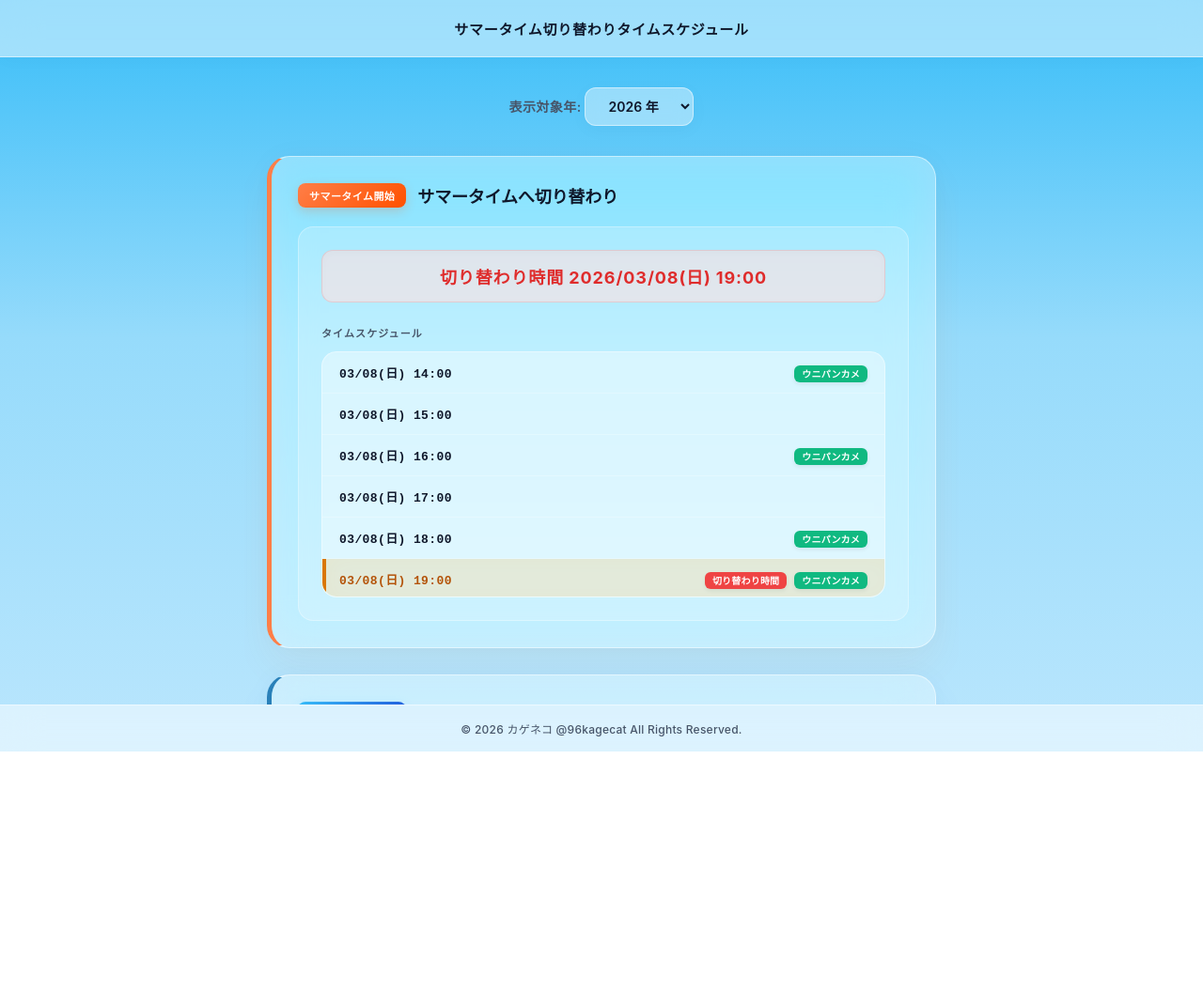
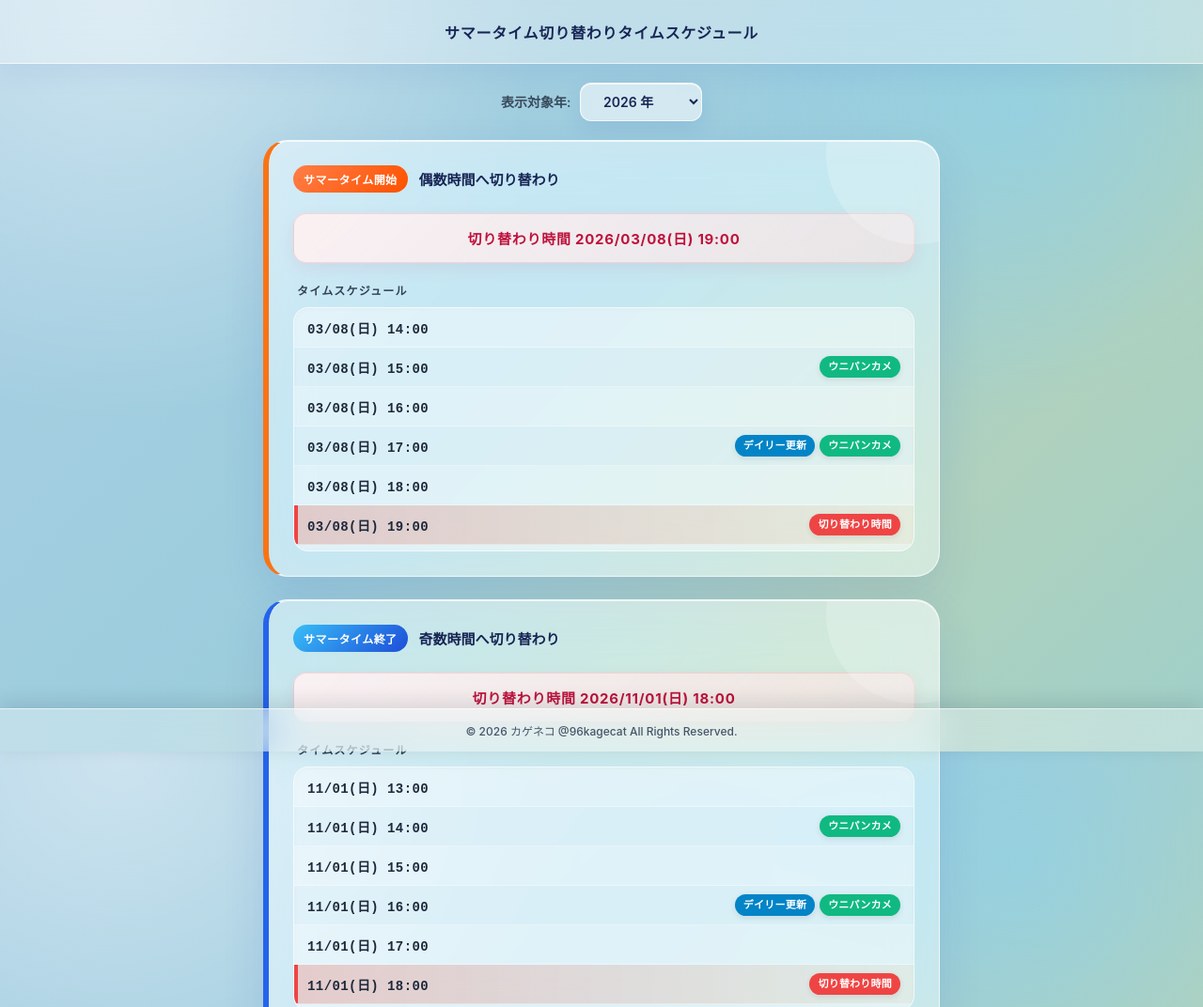
Before and after one commit to 96kagecat/daylight_saving_time_schedule, a plain HTML site: page index.htm in a window 1280 px wide. Shown: the top 1072 px of the page at 94% size. Before the commit the page ends 800 px from the top, so only its background shows below. Drawn offline with Linux system fonts and the light colour scheme.

Commit message:
Refactor CSS styles and update HTML structure

```diff
--- a/index.htm
+++ b/index.htm
@@ -15,269 +15,307 @@
   <title>サマータイム切り替わりタイムスケジュール</title>
    <style>
     :root {
-      --bg-gradient: linear-gradient(180deg, #38bdf8 0%, #96dbfb 45%, #bae6fd 100%);
+      --bg-gradient:
+        radial-gradient(
+          circle at 10% 0%,
+          rgba(255, 255, 255, 0.426),
+          transparent 32%
+        ),
+        linear-gradient(
+          135deg,
+        #a9cfe4 0%,
+        #9ccddd 45%,
+        #afd1bd 75%,
+        #9fcfc9 100%
+        );
 
-      --accent-spring: #ff7e47;
-      --accent-fallback: #2980b9;
+      --text-main: #172554;
+      --text-muted: #475569;
+      --card-bg: rgba(255, 255, 255, 0.42);
+      --card-border: rgba(255, 255, 255, 0.7);
+      --accent-spring: #f97316;
+      --accent-fallback: #2563eb;
+    }
 
-      --text-main: #0f172a;
-      --text-muted: #475569;
-
-      --card-bg: rgba(255, 255, 255, 0.35);
-      --card-border: rgba(255, 255, 255, 0.5);
+    * {
+      box-sizing: border-box;
     }
 
     body {
-      font-family: 'Geist', 'Noto Sans JP', -apple-system, BlinkMacSystemFont, sans-serif;
-      background: var(--bg-gradient);
-      background-attachment: fixed;
-      color: var(--text-main);
-      padding: 0;
+      min-height: 100dvh;
       margin: 0;
+      overflow-x: hidden;
+      overflow-y: auto;
       display: flex;
       flex-direction: column;
-      height: 100dvh;
-      overflow: hidden;
-      box-sizing: border-box;
+      color: var(--text-main);
+      font-family: 'Geist', 'Noto Sans JP', -apple-system,
+        BlinkMacSystemFont, sans-serif;
+      background:
+        radial-gradient(
+          circle at 85% 15%,
+          rgba(125, 211, 252, 0.35),
+          transparent 25%
+        ),
+        var(--bg-gradient);
+      background-attachment: fixed;
       -webkit-font-smoothing: antialiased;
     }
+
     header {
-        background-color: rgba(255, 255, 255, 0.5);
+      display: flex;
+      flex-shrink: 0;
+      align-items: center;
+      justify-content: center;
+      height: 68px;
+      padding: 0 20px;
+      color: var(--text-main);
+      font-size: 16px;
+      font-weight: 700;
+      letter-spacing: 0.05em;
+      text-align: center;
+      background: rgba(255, 255, 255, 0.34);
+      border-bottom: 1px solid rgba(255, 255, 255, 0.65);
+      box-shadow: 0 8px 30px rgba(30, 64, 175, 0.08);
       backdrop-filter: blur(20px);
       -webkit-backdrop-filter: blur(20px);
-        height: 60px;
-        display: flex;
-        align-items: center;
-        justify-content: center;
-        font-weight: 700;
-        font-size: 15px;
-        color: var(--text-main);
-        border-bottom: 1px solid var(--card-border);
-        box-shadow: 0 4px 20px rgba(0, 0, 0, 0.02);
-        z-index: 1000;
-        flex-shrink: 0;
-        letter-spacing: 0.05em;
     }
+
     .container {
-      flex: 1;
-      overflow-y: auto;
-      padding: 32px 24px;
-      margin: 0 auto;
       width: 100%;
             max-width: 760px;
-      box-sizing: border-box;
-    }
-    .container::-webkit-scrollbar {
-      display: none;
+      flex: 0 0 auto;
+      margin: 0 auto;
+      padding: 20px 20px 48px;
+      overflow: visible;
     }
 
     .year-selector {
-      text-align: center;
-      margin-bottom: 32px;
-      font-size: 14px;
-      color: var(--text-muted);
-      font-weight: 600;
-      letter-spacing: 0.03em;
-    }
-    select {
-      padding: 10px 20px;
+      margin-bottom: 20px;
+      color: rgba(30, 41, 59, 0.8);
       font-size: 14px;
       font-weight: 600;
+      text-align: center;
+    }
+
+    select {
+      min-width: 130px;
+      margin-left: 6px;
+      padding: 10px 20px;
       color: var(--text-main);
+      font-family: inherit;
+      font-size: 14px;
+      font-weight: 600;
+      background: rgba(255, 255, 255, 0.55);
+      border: 1px solid rgba(255, 255, 255, 0.75);
       border-radius: 12px;
-      border: 1px solid rgba(255, 255, 255, 0.5);
-      background-color: rgba(255, 255, 255, 0.4);
+      outline: none;
+      box-shadow:
+        0 8px 24px rgba(30, 64, 175, 0.1),
+        inset 0 1px 1px rgba(255, 255, 255, 0.8);
       backdrop-filter: blur(10px);
       -webkit-backdrop-filter: blur(10px);
-      box-shadow: 0 4px 20px rgba(0, 0, 0, 0.03);
-      outline: none;
-      cursor: pointer;
-      transition: all 0.3s cubic-bezier(0.4, 0, 0.2, 1);
-      font-family: inherit;
     }
+
     select:focus {
-      border-color: rgba(255, 255, 255, 0.8);
-      background-color: rgba(255, 255, 255, 0.6);
+      background: rgba(255, 255, 255, 0.7);
+      border-color: rgba(255, 255, 255, 0.9);
       box-shadow: 0 0 0 4px rgba(255, 255, 255, 0.2);
     }
 
     .card {
-      background: var(--card-bg);
+      position: relative;
+      overflow: hidden;
+      padding: 26px;
+      margin-bottom: 24px;
+      background: rgba(255, 255, 255, 0.485);
+      border: 1px solid rgba(255, 255, 255, 0.7);
+      border-left: 6px solid var(--accent-spring);
+      border-radius: 26px;
+      box-shadow:
+        0 18px 45px rgba(30, 64, 175, 0.12),
+        inset 0 1px 0 rgba(255, 255, 255, 0.75);
       backdrop-filter: blur(24px) saturate(140%);
       -webkit-backdrop-filter: blur(24px) saturate(140%);
-      border: 1px solid var(--card-border);
-      border-left: 5px solid var(--accent-spring);
-      padding: 28px;
-      margin-bottom: 28px;
-      border-radius: 24px;
-      box-shadow: 0 20px 40px rgba(15, 23, 42, 0.06), inset 0 1px 1px rgba(255, 255, 255, 0.3);
-      box-sizing: border-box;
-      transition: transform 0.3s ease;
     }
+
     .card.spring {
       border-left-color: var(--accent-spring);
-      box-shadow: 0 20px 40px rgba(230, 126, 34, 0.06), 0 0 30px rgba(15, 23, 42, 0.03);
     }
+
     .card.color-back {
       border-left-color: var(--accent-fallback);
-      box-shadow: 0 20px 40px rgba(37, 99, 235, 0.06), 0 0 30px rgba(15, 23, 42, 0.03);
     }
+
+    .card::before {
+      position: absolute;
+      top: -80px;
+      right: -70px;
+      width: 190px;
+      height: 190px;
+      border-radius: 50%;
+      background: rgba(255, 255, 255, 0.2);
+      content: '';
+      pointer-events: none;
+    }
+
     .card-title {
-      font-weight: 600;
-      font-size: 18px;
-      color: var(--text-main);
-      margin-bottom: 20px;
+      position: relative;
+      z-index: 1;
       display: flex;
+      flex-wrap: wrap;
       align-items: center;
       gap: 12px;
-      letter-spacing: -0.01em;
+      margin-bottom: 22px;
+      font-size: 15px;
+      font-weight: 600;
     }
+
     .badge {
-      font-size: 11px;
+      padding: 6px 11px;
+      color: #fff;
+      font-size: 12px;
       font-weight: 700;
-      padding: 5px 12px;
-      border-radius: 8px;
-      color: #ffffff;
       letter-spacing: 0.04em;
-      text-transform: uppercase;
+      border-radius: 999px;
     }
+
     .badge.start {
       background: linear-gradient(135deg, #ff7e47, #ff5100);
-      box-shadow: 0 4px 12px rgba(255, 81, 0, 0.2);
     }
+
     .badge.end {
       background: linear-gradient(135deg, #38bdf8, #1d4ed8);
-      box-shadow: 0 4px 12px rgba(56, 189, 248, 0.2);
     }
 
-    .time-fullwidth {
-      width: 100%;
-    }
-    .time-item {
-      background: rgba(255, 255, 255, 0.2);
-      padding: 24px;
-      border-radius: 16px;
-      border: 1px solid rgba(255, 255, 255, 0.3);
-      box-sizing: border-box;
-    }
     .time-value {
-      font-size: 18px;
+      margin-bottom: 20px;
+      padding: 15px 12px;
+      color: #be123c;
+      font-size: 15px;
       font-weight: 700;
-      color: #df2c2c;
       text-align: center;
-      margin-bottom: 24px;
-      background: rgba(255, 226, 226, 0.6);
-      padding: 14px;
-      border-radius: 12px;
-      border: 1px solid rgba(223, 44, 44, 0.15);
-      box-shadow: inset 0 2px 8px rgba(0, 0, 0, 0.02);
       letter-spacing: 0.05em;
+      background: linear-gradient(135deg, rgba(255, 241, 242, 0.9), rgba(254, 226, 226, 0.6));
+      border: 1px solid rgba(248, 113, 113, 0.22);
+      border-radius: 14px;
+      box-shadow: 0 6px 18px rgba(190, 24, 93, 0.08);
     }
 
     .schedule-toggle-title {
-      font-size: 11px;
+      margin: 0 4px 10px;
+      color: #334155;
+      font-size: 12px;
       font-weight: 700;
-      color: var(--text-muted);
-      margin-bottom: 12px;
-      text-transform: uppercase;
       letter-spacing: 0.1em;
     }
+
     .schedule-list {
       max-height: 260px;
+      overflow-x: hidden;
       overflow-y: auto;
-      border: 1px solid rgba(255, 255, 255, 0.4);
+      background: rgba(255, 255, 255, 0.32);
+      border: 1px solid rgba(255, 255, 255, 0.65);
       border-radius: 16px;
-      background: rgba(255, 255, 255, 0.4);
+      box-shadow: inset 0 1px 4px rgba(15, 23, 42, 0.04);
     }
 
     .schedule-list::-webkit-scrollbar {
       width: 5px;
     }
+
     .schedule-list::-webkit-scrollbar-track {
       background: transparent;
     }
+
     .schedule-list::-webkit-scrollbar-thumb {
       background: rgba(15, 23, 42, 0.15);
       border-radius: 10px;
     }
-    .schedule-list::-webkit-scrollbar-thumb:hover {
-      background: rgba(15, 23, 42, 0.3);
-    }
 
     .schedule-row {
       display: flex;
+      align-items: center;
       justify-content: space-between;
-      align-items: center;
-      padding: 12px 18px;
-      border-bottom: 1px solid rgba(255, 255, 255, 0.25);
+      min-height: 42px;
+      padding: 7px 14px;
       font-size: 13px;
-      transition: background 0.2s ease;
+      border-bottom: 1px solid rgba(255, 255, 255, 0.35);
     }
-    .schedule-row:hover {
-      background: rgba(255, 255, 255, 0.1);
+
+    .schedule-row:nth-child(odd) {
+      background: rgba(255, 255, 255, 0.22);
     }
-    .schedule-row .schedule-label {
-      margin-left: 8px;
+
+    .schedule-row:nth-child(even) {
+      background: rgba(220, 237, 247, 0.24);
     }
+
     .schedule-row:last-child {
       border-bottom: none;
     }
 
     .schedule-row.target-time {
-      background: rgba(245, 158, 11, 0.15);
+      padding-left: 10px;
       font-weight: 700;
-      border-left: 4px solid #d97706;
-      padding-left: 14px;
-      box-shadow: inset 5px 0 20px rgba(245, 158, 11, 0.03);
-    }
-    .schedule-row.target-time .schedule-time {
-      color: #b45309;
+      background: linear-gradient(
+        90deg,
+        rgba(251, 85, 60, 0.24),
+        rgba(254, 215, 170, 0.16)
+      );
+      border-left: 4px solid #ef4444;
     }
 
     .schedule-time {
-      color: var(--text-main);
+      min-width: 145px;
+      color: #1e293b;
       font-family: 'Geist', ui-monospace, monospace;
+      font-size: 14px;
       font-weight: 600;
       letter-spacing: 0.03em;
     }
-    .schedule-label {
-      font-weight: 700;
-      padding: 3px 8px;
-      border-radius: 6px;
-      font-size: 10px;
-      letter-spacing: 0.02em;
-      box-shadow: 0 2px 4px rgba(15, 23, 42, 0.08);
+
+    .schedule-labels-wrap {
+      display: flex;
+      flex-wrap: wrap;
+      justify-content: flex-end;
+      gap: 5px;
+      margin-left: 12px;
     }
 
-    /* ラベル群 */
-    .label-time-update {
-      background-color: #ef4444;
-      color: #ffffff;
-    }
-    .label-daily {
-      background-color: #0284c7;
-      color: #ffffff;
-    }
-    .label-event {
-      background-color: #10b981;
-      color: #ffffff;
+    .schedule-label {
+      padding: 5px 9px;
+      color: #fff;
+      font-size: 11px;
+      font-weight: 700;
+      line-height: 1.2;
+      letter-spacing: 0.02em;
+      border-radius: 999px;
+      box-shadow: 0 2px 6px rgba(15, 23, 42, 0.1);
     }
 
+    .label-time-update { background: #ef4444; }
+    .label-daily { background: #0284c7; }
+    .label-event { background: #10b981; }
+
     footer {
-        background-color: rgba(255, 255, 255, 0.5);
+      position: fixed;
+      right: 0;
+      bottom: 0;
+      left: 0;
+      z-index: 1000;
+      padding: 14px 20px;
+      color: #475569;
+      font-size: 12px;
+      font-weight: 500;
+      text-align: center;
+      background: rgba(255, 255, 255, 0.34);
+      border-top: 1px solid rgba(255, 255, 255, 0.65);
+      box-shadow: 0 -6px 20px rgba(15, 23, 42, 0.12);
       backdrop-filter: blur(20px);
       -webkit-backdrop-filter: blur(20px);
-        border-top: 1px solid var(--card-border);
-        text-align: center;
-        padding: 16px 0;
-        font-size: 12px;
-        color: var(--text-muted);
-        position: relative;
-        z-index: 1000;
-        flex-shrink: 0;
-        font-weight: 500;
-        letter-spacing: 0.02em;
     }
+
     footer p {
       margin: 0;
     }
@@ -331,16 +369,14 @@
       card.innerHTML = `
         <div class="card-title">
           <span class="badge ${t.type}">${isStart ? 'サマータイム開始' : 'サマータイム終了'}</span>
-          <span>${isStart ? 'サマータイムへ切り替わり' : '標準時へ切り替わり'}</span>
+          <span>${isStart ? '偶数時間へ切り替わり' : '奇数時間へ切り替わり'}</span>
         </div>
         <div class="time-fullwidth">
-          <div class="time-item">
           <div class="time-value">切り替わり時間&nbsp;${t.jpTimeStr}</div>
 
           <div class="schedule-toggle-title">タイムスケジュール</div>
           <div class="schedule-list">
             ${scheduleHtml}
-            </div>
           </div>
         </div>
       `;
@@ -358,15 +394,17 @@
 
     // -5時間から+24時間まで1時間ずつループ
     for (let i = -5; i <= 24; i++) {
-      const loopDate = new Date(targetDate.getTime() + (i * 60 * 60 * 1000));
+            const loopDate = new Date(
+        targetDate.getTime() + i * 60 * 60 * 1000
+      );
       const jpTimeStr = jpFormatter.format(loopDate);
-      const hour = loopDate.getHours();
+      const hour = getHourAt(loopDate);
 
       // ループ時点での該当タイムゾーンがサマータイム中かどうかを判定
       const isDstActive = checkIsDSTActive(loopDate, timeZone);
 
       // 条件適用
-      let labelMap = new Map([]);
+      const labelMap = new Map();
 
       if (i === 0) {
         labelMap.set('切り替わり時間','label-time-update');
@@ -402,10 +440,27 @@
 
     // 特定の日時がサマータイム(DST)期間中かを調べる
   function checkIsDSTActive(date, timeZone) {
-    const jan = new Date(date.getFullYear(), 0, 1);
-    const janOffset = getOffsetAt(jan, timeZone);
+    const year = Number(
+      new Intl.DateTimeFormat('en-US', {
+        timeZone,
+        year: 'numeric'
+      }).format(date)
+    );
+    const january = new Date(Date.UTC(year, 0, 1));
+    const januaryOffset = getOffsetAt(january, timeZone);
     const currentOffset = getOffsetAt(date, timeZone);
-    return currentOffset > janOffset;
+
+    return currentOffset > januaryOffset;
+  }
+
+  function getHourAt(date) {
+    return Number(
+      new Intl.DateTimeFormat('en-US', {
+        timeZone:'Asia/Tokyo',
+        hour: 'numeric',
+        hour12: false
+      }).format(date)
+    );
     }
 
   function findDSTTransitions(year, timeZone) {
@@ -437,8 +492,8 @@
         const jpTimeStr = jpFormatter.format(nextDate);
 
         transitions.push({
-          type: type,
-          jpTimeStr: jpTimeStr,
+                    type,
+          jpTimeStr,
           rawDate: nextDate
         });
 
@@ -449,12 +504,15 @@
   }
 
   function getOffsetAt(date, timeZone) {
-    const tzString = date.toLocaleString('en-US', { timeZone: timeZone, timeZoneName: 'longOffset' });
+    const tzString = date.toLocaleString('en-US', {
+      timeZone,
+      timeZoneName: 'longOffset'
+    });
     const match = tzString.match(/GMT([+-])(\d+):(\d+)/);
     if (!match) return 0;
     const sign = match[1] === '+' ? 1 : -1;
-    const hours = parseInt(match[2], 10);
-    const minutes = parseInt(match[3], 10);
+        const hours = Number.parseInt(match[2], 10);
+    const minutes = Number.parseInt(match[3], 10);
     return sign * (hours * 60 + minutes);
   }
 
```
Lines whose indentation alone changed are shown as unchanged.
